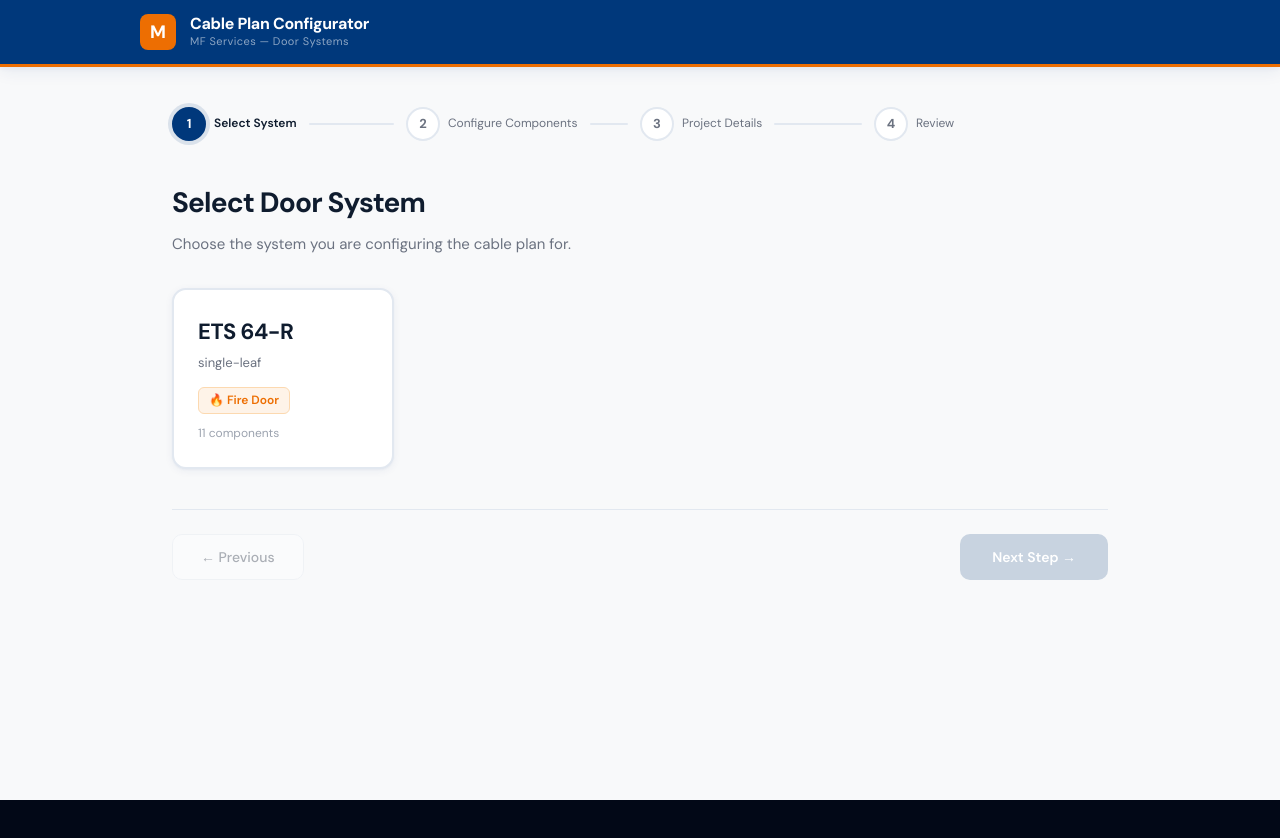
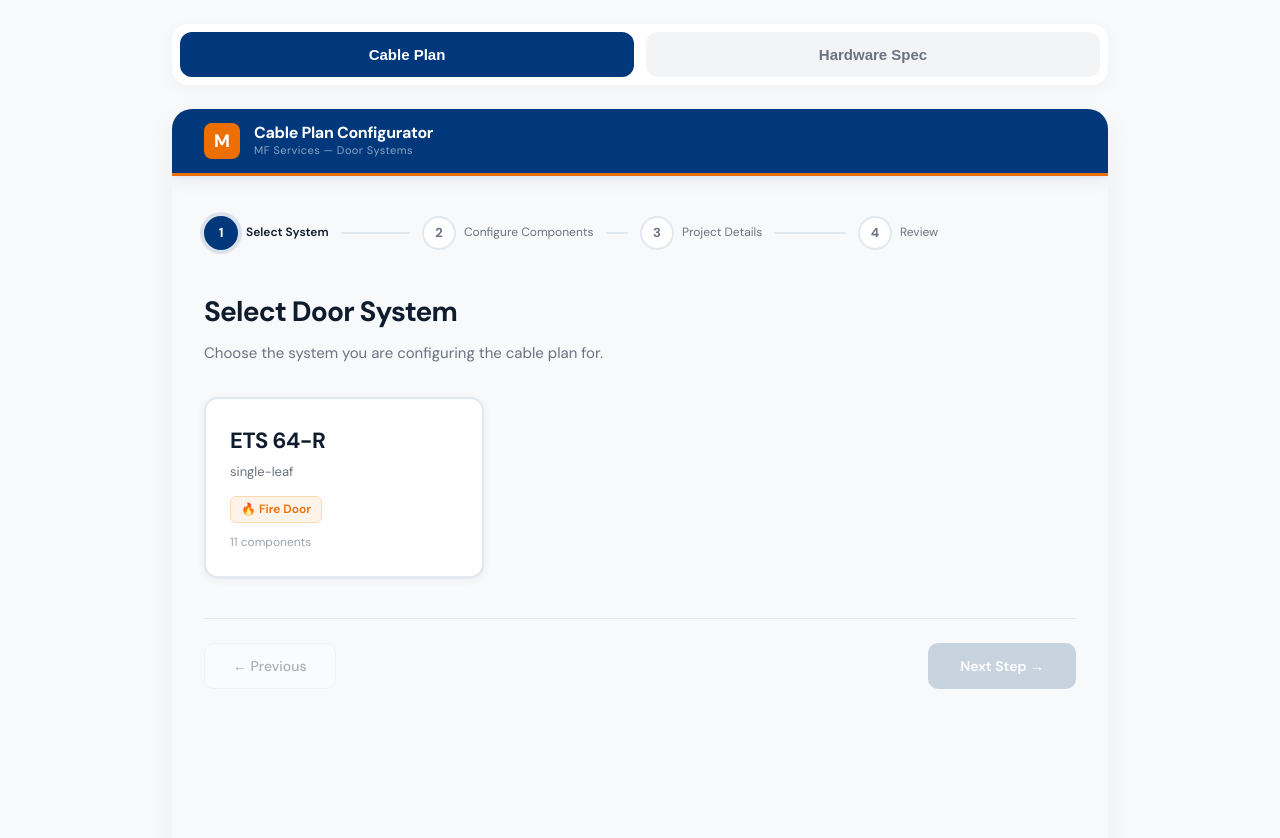
Before and after one commit to leigh-svg/MF-Services, a Next.js app: page / in a window 1280 px wide. Shown: the top 838 px of the page. Before the commit the page ends 800 px from the top, so only its background shows below. Built offline with nearby package versions, Linux system fonts and the light colour scheme.

Commit message:
Add tab switcher for Cable Plan and Hardware Spec

```diff
--- a/app/page.js
+++ b/app/page.js
@@ -1,5 +1,47 @@
 'use client'
+import { useState } from 'react'
 import CablePlanConfigurator from '../components/CablePlanConfigurator'
+import SpecGenerator from '../components/SpecGenerator'
+
+const TABS = [
+  { id: 'cablePlan', label: 'Cable Plan' },
+  { id: 'hardwareSpec', label: 'Hardware Spec' },
+]
+
 export default function Home() {
-  return <CablePlanConfigurator />
+  const [activeTab, setActiveTab] = useState('cablePlan')
+
+  return (
+    <div style={{ minHeight: '100vh', background: '#F8F9FA', color: '#0F1C2E', fontFamily: 'DM Sans, sans-serif' }}>
+      <div style={{ maxWidth: 1000, margin: '0 auto', padding: '24px 32px' }}>
+        <div style={{ display: 'flex', gap: 12, marginBottom: 24, background: '#FFFFFF', borderRadius: 16, padding: 8, boxShadow: '0 4px 20px rgba(0,0,0,0.03)' }}>
+          {TABS.map(tab => (
+            <button
+              key={tab.id}
+              type="button"
+              onClick={() => setActiveTab(tab.id)}
+              style={{
+                flex: 1,
+                border: 'none',
+                borderRadius: 12,
+                padding: '14px 18px',
+                fontSize: 15,
+                fontWeight: 600,
+                cursor: 'pointer',
+                background: activeTab === tab.id ? '#00387B' : '#F3F4F6',
+                color: activeTab === tab.id ? '#FFFFFF' : '#6B7280',
+                transition: 'background 150ms, color 150ms',
+              }}
+            >
+              {tab.label}
+            </button>
+          ))}
+        </div>
+
+        <div style={{ background: '#FFFFFF', borderRadius: 20, boxShadow: '0 10px 30px rgba(0,0,0,0.05)', overflow: 'hidden' }}>
+          {activeTab === 'cablePlan' ? <CablePlanConfigurator /> : <SpecGenerator />}
+        </div>
+      </div>
+    </div>
+  )
 }
```
